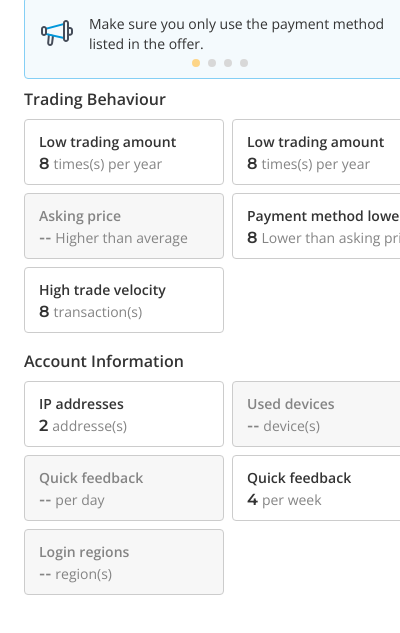
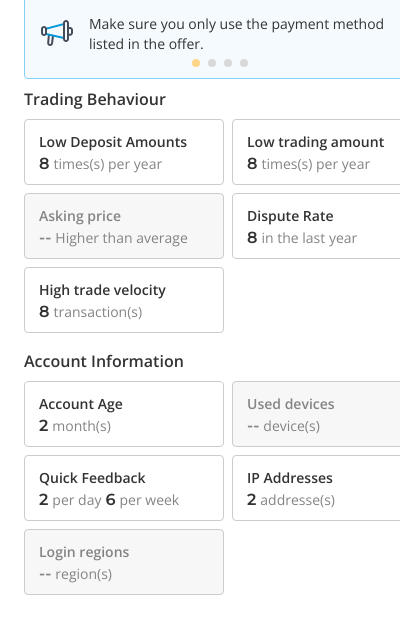
Before and after one commit to jiaweihong/paxful-helper-v2, a browser extension: page popup.html in a window 400 px wide. Both pictures are taken after a click on the button "Learn More". Shown: the part 129-762 px from the top of the page. Drawn offline with nearby package versions, Linux system fonts and the light colour scheme; no server answers.

Commit message:
Update the copyright content for the cards in trading behaviours and account information

```diff
--- a/popup.html
+++ b/popup.html
@@ -77,7 +77,7 @@
 
             <div class="cards">
                 <div class="card top left">
-                    <span class='label'>Low trading amount</span>
+                    <span class='label'>Low Deposit Amounts</span>
                     <div class="info">
                         <span class='number'>8</span>
                         <span class='unit'>times(s) per year</span>
@@ -101,10 +101,10 @@
                 </div>
 
                 <div class="card middle right">
-                    <span class='label'>Payment method lower</span>
+                    <span class='label'>Dispute Rate</span>
                     <div class="info">
                         <span class='number'>8</span>
-                        <span class='unit'>Lower than asking price</span>
+                        <span class='unit'>in the last year</span>
                     </div>
                 </div>
 
@@ -125,12 +125,13 @@
 
             <div class="cards">
                 <div class="card top left">
-                    <span class='label'>IP addresses</span>
+                    <span class='label'>Account Age</span>
                     <div class="info">
                         <span class='number'>2</span>
-                        <span class="unit">addresse(s)</span>
+                        <span class="unit">month(s)</span>
                     </div>
                 </div>
+
                 <div class="card top right not-active-card">
                     <span class='label not-active-label'>Used devices</span>
                     <div class="info">
@@ -142,24 +143,30 @@
                         Total number of devices linked to this account.
                     </span>
                 </div>
-                <div class="card middle left not-active-card ">
-                    <span class='label not-active-label'>Quick feedback</span>
+
+                <div class="card middle left">
+                    <span class='label'>Quick Feedback</span>
                     <div class="info">
-                        <span class='number not-active-number'>--</span>
+                        <span class='number'>2</span>
                         <span class="unit">per day</span>
+
+                        <span class='number'>6</span>
+                        <span class="unit">per week</span>
                     </div>
 
                     <span class="tooltip-text-left">
                         Most number of feedback this user has received within a day.
                     </span>
                 </div>
+
                 <div class="card">
-                    <span class='label middle right'>Quick feedback</span>
+                    <span class='label middle right'>IP Addresses</span>
                     <div class="info">
-                        <span class='number'>4</span>
-                        <span class="unit">per week</span>
+                        <span class='number'>2</span>
+                        <span class="unit">addresse(s)</span>
                     </div>
                 </div>
+
                 <div class="card bottom left not-active-card">
                     <span class='label bottom left not-active-label'>Login regions</span>
                     <div class="info">
```
